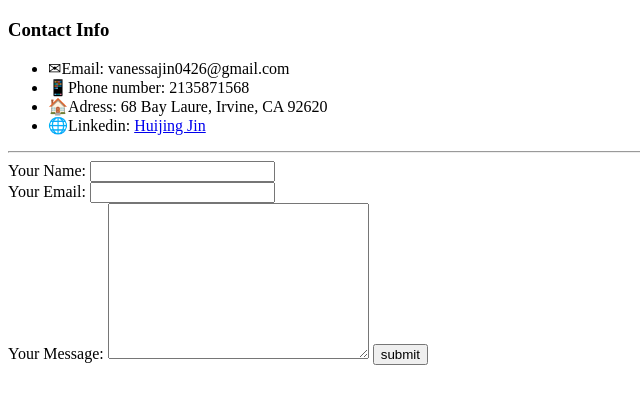
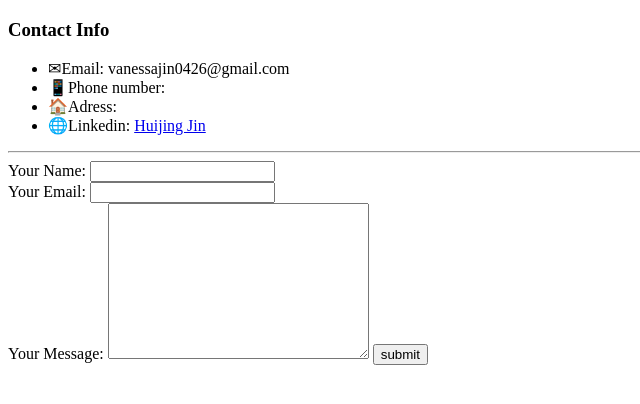
Before and after one commit to vns-shanshan/cv, a plain HTML site: page Contact.html in a window 1280 px wide. Shown: the whole page, without its empty margins (0-640 px from the left). Drawn offline with Linux system fonts and the light colour scheme.

Commit message:
Update Contact.html

```diff
--- a/Contact.html
+++ b/Contact.html
@@ -8,8 +8,8 @@
     <h3>Contact Info</h3>
     <ul>
       <li>✉Email: vanessajin0426@gmail.com</li>
-      <li>📱Phone number: 2135871568</li>
-      <li>🏠Adress: 68 Bay Laure, Irvine, CA 92620</li>
+      <li>📱Phone number: </li>
+      <li>🏠Adress: </li>
       <li>🌐Linkedin:
       <a href="https://www.linkedin.com/in/%E6%85%A7%E6%99%B6-%E9%87%91-7b09b6148/">Huijing Jin</a>
     </li>
```
